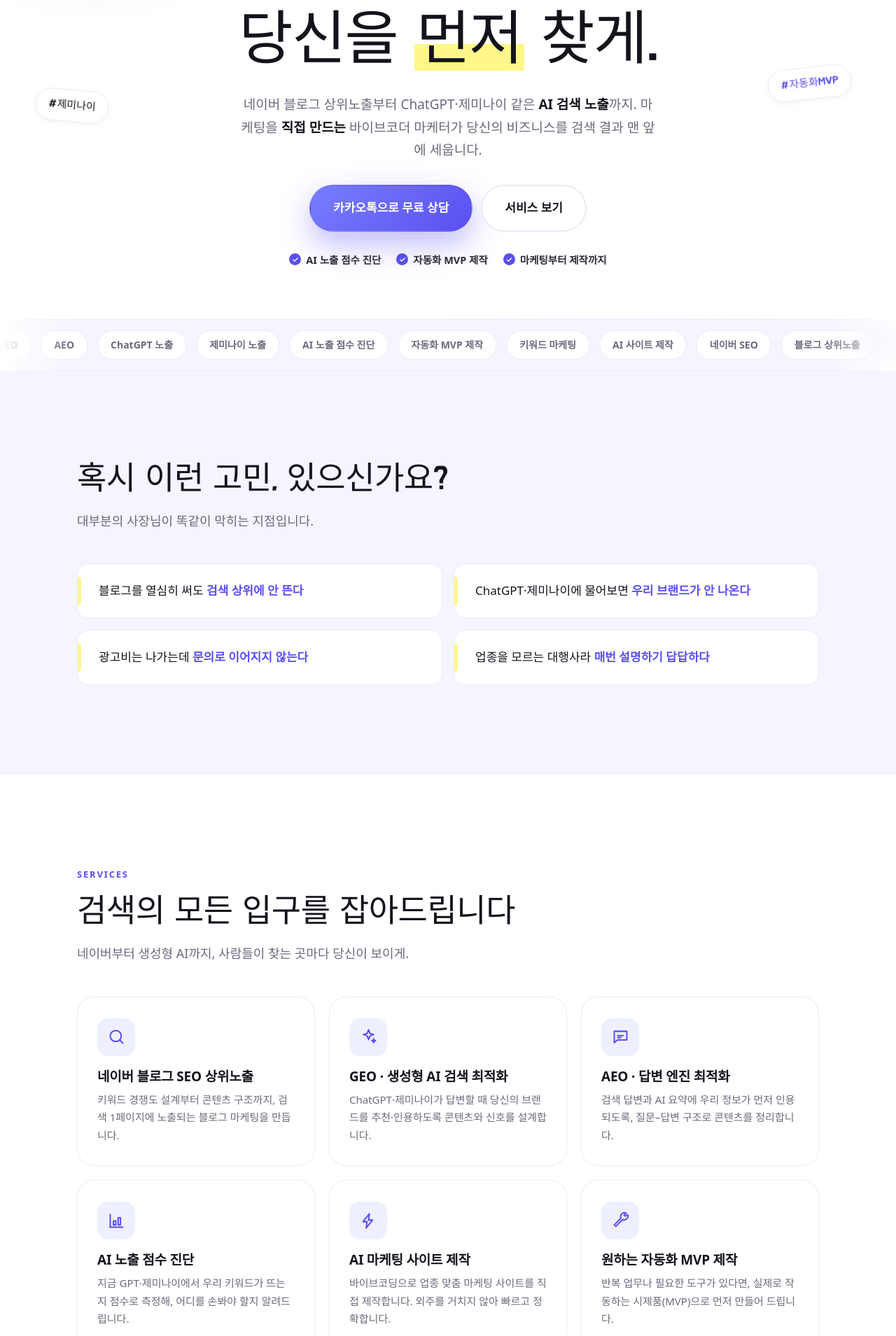
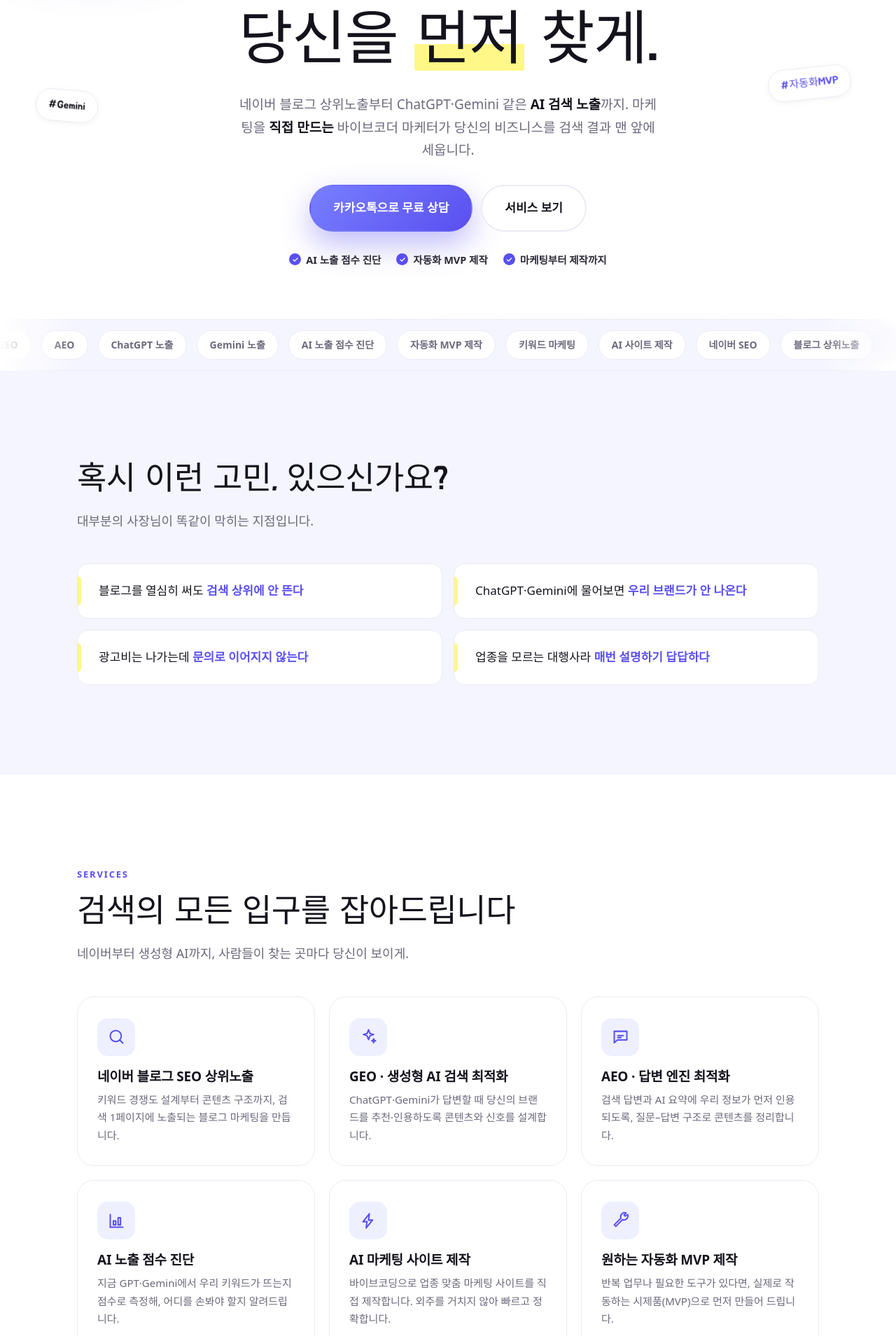
Before and after one commit to Glorious-Darugi/Darugi, a Next.js app: page / in a window 1280 px wide. Shown: the part 345-2254 px from the top of the page at 70% size. Built offline with nearby package versions, Linux system fonts and the light colour scheme; a web font is replaced by a local one.

Commit message:
Rename 제미나이 → Gemini across site copy

```diff
--- a/app/layout.tsx
+++ b/app/layout.tsx
@@ -19,13 +19,13 @@ export const metadata: Metadata = {
     siteName: site.name,
     title: "검색과 AI가 당신을 먼저 찾게 만듭니다 | " + site.name,
     description:
-      "네이버 SEO부터 ChatGPT·제미나이 AI 검색 노출(GEO·AEO)까지. 직접 만들고 직접 노출시키는 마케터.",
+      "네이버 SEO부터 ChatGPT·Gemini AI 검색 노출(GEO·AEO)까지. 직접 만들고 직접 노출시키는 마케터.",
     url: "/",
   },
   twitter: {
     card: "summary_large_image",
     title: "검색과 AI가 당신을 먼저 찾게 만듭니다 | " + site.name,
-    description: "네이버 SEO부터 ChatGPT·제미나이 AI 검색 노출(GEO·AEO)까지.",
+    description: "네이버 SEO부터 ChatGPT·Gemini AI 검색 노출(GEO·AEO)까지.",
   },
   verification: {
     google: site.verification.google || undefined,
--- a/app/page.tsx
+++ b/app/page.tsx
@@ -14,7 +14,7 @@ const SERVICES = [
   {
     icon: "ai",
     title: "GEO · 생성형 AI 검색 최적화",
-    body: "ChatGPT·제미나이가 답변할 때 당신의 브랜드를 추천·인용하도록 콘텐츠와 신호를 설계합니다.",
+    body: "ChatGPT·Gemini가 답변할 때 당신의 브랜드를 추천·인용하도록 콘텐츠와 신호를 설계합니다.",
   },
   {
     icon: "chat",
@@ -24,7 +24,7 @@ const SERVICES = [
   {
     icon: "chart",
     title: "AI 노출 점수 진단",
-    body: "지금 GPT·제미나이에서 우리 키워드가 뜨는지 점수로 측정해, 어디를 손봐야 할지 알려드립니다.",
+    body: "지금 GPT·Gemini에서 우리 키워드가 뜨는지 점수로 측정해, 어디를 손봐야 할지 알려드립니다.",
   },
   {
     icon: "bolt",
@@ -44,7 +44,7 @@ const MARQUEE = [
   "GEO",
   "AEO",
   "ChatGPT 노출",
-  "제미나이 노출",
+  "Gemini 노출",
   "AI 노출 점수 진단",
   "자동화 MVP 제작",
   "키워드 마케팅",
@@ -67,7 +67,7 @@ export default function Home() {
           #ChatGPT노출
         </span>
         <span className="float-pill float-pill--3" aria-hidden="true">
-          #제미나이
+          #Gemini
         </span>
         <span className="float-pill float-pill--4" aria-hidden="true">
           #자동화MVP
@@ -87,7 +87,7 @@ export default function Home() {
             </span>
           </h1>
           <p className="hero__sub fade-up fade-up--3">
-            네이버 블로그 상위노출부터 ChatGPT·제미나이 같은{" "}
+            네이버 블로그 상위노출부터 ChatGPT·Gemini 같은{" "}
             <strong>AI 검색 노출</strong>까지. 마케팅을{" "}
             <strong>직접 만드는</strong> 바이브코더 마케터가 당신의 비즈니스를
             검색 결과 맨 앞에 세웁니다.
@@ -140,7 +140,7 @@ export default function Home() {
               블로그를 열심히 써도 <b>검색 상위에 안 뜬다</b>
             </li>
             <li className="problem__item reveal">
-              ChatGPT·제미나이에 물어보면 <b>우리 브랜드가 안 나온다</b>
+              ChatGPT·Gemini에 물어보면 <b>우리 브랜드가 안 나온다</b>
             </li>
             <li className="problem__item reveal">
               광고비는 나가는데 <b>문의로 이어지지 않는다</b>
@@ -195,7 +195,7 @@ export default function Home() {
                 <b>직접 만든다</b> — 기획·콘텐츠·사이트를 외주 없이 빠르게 실행
               </li>
               <li>
-                <b>AI 검색까지 본다</b> — 네이버를 넘어 GPT·제미나이 노출을 점수로
+                <b>AI 검색까지 본다</b> — 네이버를 넘어 GPT·Gemini 노출을 점수로
                 관리
               </li>
               <li>
@@ -213,7 +213,7 @@ export default function Home() {
               <span>
                 개 채널 동시 공략
                 <br />
-                (네이버·GPT·제미나이)
+                (네이버·GPT·Gemini)
               </span>
             </div>
             <div className="stat">
@@ -321,7 +321,7 @@ export default function Home() {
             <details>
               <summary>GEO와 AEO가 정확히 무엇인가요?</summary>
               <p>
-                GEO는 ChatGPT·제미나이 같은 생성형 AI가 답변할 때 우리 브랜드를
+                GEO는 ChatGPT·Gemini 같은 생성형 AI가 답변할 때 우리 브랜드를
                 추천·인용하게 만드는 최적화이고, AEO는 검색 답변·AI 요약에 우리
                 정보가 먼저 노출되도록 콘텐츠를 질문–답변 구조로 정리하는
                 작업입니다.
@@ -353,7 +353,7 @@ export default function Home() {
             <details>
               <summary>AI 검색 노출 점수 진단은 어떻게 받나요?</summary>
               <p>
-                타깃 키워드를 ChatGPT·제미나이 등에서 실제로 검색해 현재 노출
+                타깃 키워드를 ChatGPT·Gemini 등에서 실제로 검색해 현재 노출
                 여부와 점수를 측정해 드립니다. 카카오톡으로 무료 상담을 신청하시면
                 진단 절차를 안내합니다.
               </p>
--- a/components/JsonLd.tsx
+++ b/components/JsonLd.tsx
@@ -67,7 +67,7 @@ export default function JsonLd() {
         mainEntity: [
           {
             q: "GEO와 AEO가 정확히 무엇인가요?",
-            a: "GEO(Generative Engine Optimization)는 ChatGPT·제미나이 같은 생성형 AI가 답변할 때 우리 브랜드를 추천·인용하게 만드는 최적화이고, AEO(Answer Engine Optimization)는 검색 답변·AI 요약에 우리 정보가 먼저 노출되도록 콘텐츠를 구조화하는 작업입니다.",
+            a: "GEO(Generative Engine Optimization)는 ChatGPT·Gemini 같은 생성형 AI가 답변할 때 우리 브랜드를 추천·인용하게 만드는 최적화이고, AEO(Answer Engine Optimization)는 검색 답변·AI 요약에 우리 정보가 먼저 노출되도록 콘텐츠를 구조화하는 작업입니다.",
           },
           {
             q: "네이버 블로그 상위노출, 정말 되나요?",
@@ -79,7 +79,7 @@ export default function JsonLd() {
           },
           {
             q: "AI 검색 노출 점수 진단은 어떻게 받나요?",
-            a: "타깃 키워드를 ChatGPT·제미나이 등에서 실제로 검색해 현재 노출 여부와 점수를 측정해 드립니다. 카카오톡으로 무료 상담을 신청하시면 진단 절차를 안내합니다.",
+            a: "타깃 키워드를 ChatGPT·Gemini 등에서 실제로 검색해 현재 노출 여부와 점수를 측정해 드립니다. 카카오톡으로 무료 상담을 신청하시면 진단 절차를 안내합니다.",
           },
         ].map(({ q, a }) => ({
           "@type": "Question",
--- a/components/Rotator.tsx
+++ b/components/Rotator.tsx
@@ -2,7 +2,7 @@
 
 import { useEffect, useState } from "react";
 
-const WORDS = ["네이버", "ChatGPT", "제미나이", "구글 AI"];
+const WORDS = ["네이버", "ChatGPT", "Gemini", "구글 AI"];
 
 /** 히어로 헤드라인에서 채널명을 순환시키는 동적 텍스트 */
 export default function Rotator() {
--- a/lib/site.ts
+++ b/lib/site.ts
@@ -13,7 +13,7 @@ export const site = {
   title: "다루기 | 검색과 AI가 먼저 찾는 마케팅 — 네이버 SEO·GEO·AEO 전문",
   /** 메타 설명(검색 결과 요약 문구) */
   description:
-    "네이버 블로그 상위노출부터 ChatGPT·제미나이 같은 AI 검색 노출(GEO·AEO)까지. 마케팅을 직접 만드는 바이브코더 마케터가 당신의 비즈니스를 검색 결과 맨 앞에 세웁니다. 원하는 자동화는 MVP로 제작.",
+    "네이버 블로그 상위노출부터 ChatGPT·Gemini 같은 AI 검색 노출(GEO·AEO)까지. 마케팅을 직접 만드는 바이브코더 마케터가 당신의 비즈니스를 검색 결과 맨 앞에 세웁니다. 원하는 자동화는 MVP로 제작.",
   /** ✏️ 배포 도메인 (대표 주소) */
   url: "https://www.darugi.com",
   /** ✏️ 카카오톡 채널/오픈채팅 링크 */
@@ -26,7 +26,7 @@ export const site = {
     "AEO",
     "생성형 AI 검색 최적화",
     "ChatGPT 마케팅",
-    "제미나이 노출",
+    "Gemini 노출",
     "AI 마케팅 사이트 제작",
     "자동화 MVP 제작",
   ],
--- a/package.json
+++ b/package.json
@@ -2,7 +2,7 @@
   "name": "darugi",
   "version": "1.0.0",
   "private": true,
-  "description": "검색(네이버)과 생성형 AI(ChatGPT·제미나이)에서 먼저 보이게 만드는 마케터 홍보 사이트. 방문자를 카카오톡 상담으로 연결하고, 사이트 자체가 SEO/GEO/AEO 최적화 데모 역할을 합니다.",
+  "description": "검색(네이버)과 생성형 AI(ChatGPT·Gemini)에서 먼저 보이게 만드는 마케터 홍보 사이트. 방문자를 카카오톡 상담으로 연결하고, 사이트 자체가 SEO/GEO/AEO 최적화 데모 역할을 합니다.",
   "scripts": {
     "dev": "next dev",
     "build": "next build",
```
Also changed, not shown: lib/posts.ts (+5 -5 lines), public/og-image.svg.
